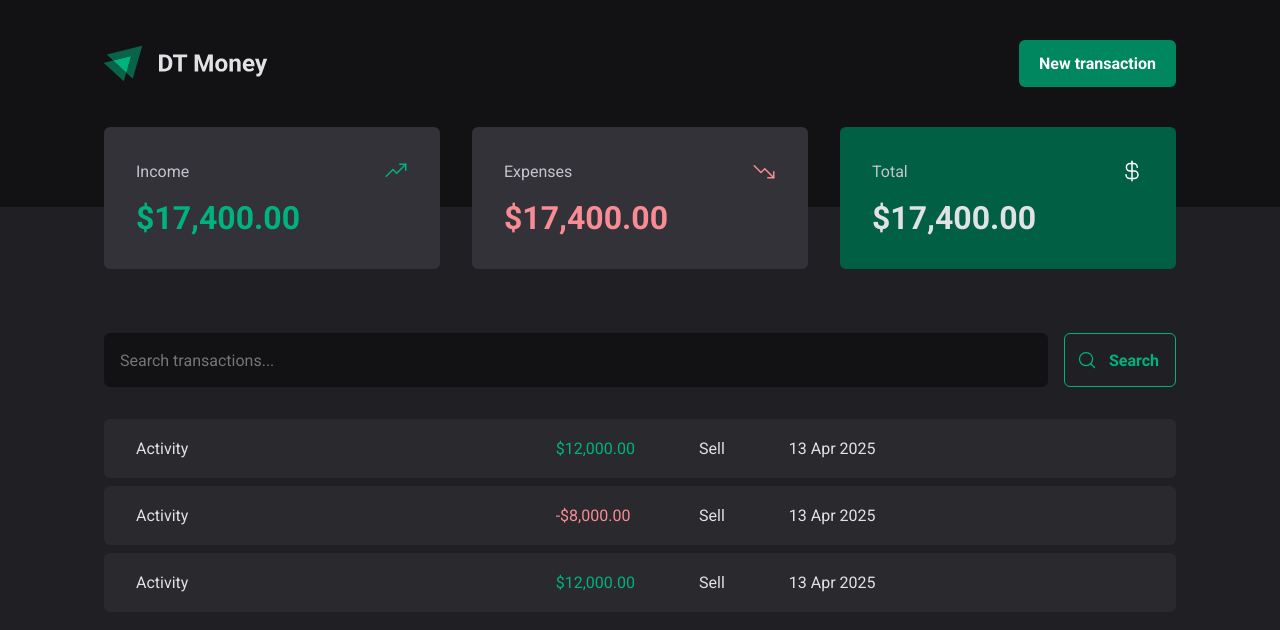
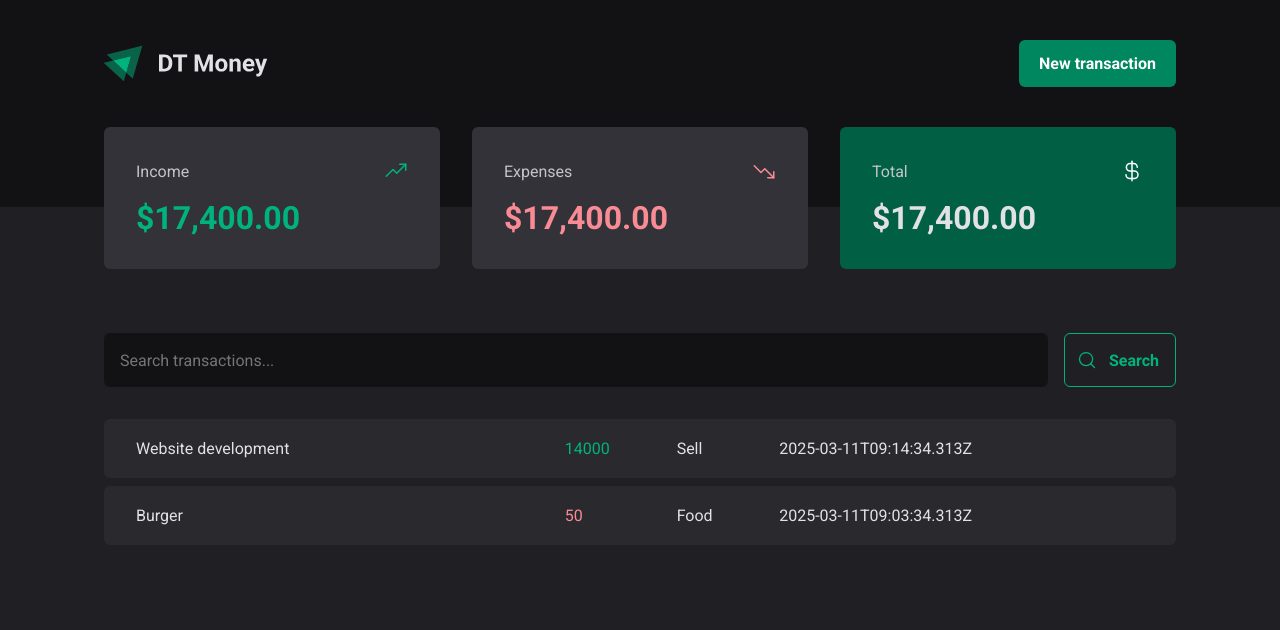
Before and after one commit to renandf/rocketseat-dt-money, a React (Vite) app: page / in a window 1280 px wide. Shown: the top 630 px of the page. Built offline with nearby package versions, Linux system fonts and the light colour scheme; data requests are answered from the project's data file.

Commit message:
feat: Mock local api call and load unstyled transactions in table

```diff
--- a/src/pages/Transactions/index.tsx
+++ b/src/pages/Transactions/index.tsx
@@ -1,9 +1,32 @@
+import { useEffect, useState } from 'react'
 import { Header } from '../../components/Header'
 import { SearchForm } from '../../components/SearchForm'
 import { Summary } from '../../components/Summary'
 import { Price, TransactionsContainer, TransactionsTable } from './styles'
 
+interface Transaction {
+  id: number;
+  description: string;
+  type: 'income' | 'expense';
+  value: number;
+  category: string;
+  createdAt: string;
+}
+
 export function Transactions() {
+  const [transactions, setTransactions] = useState<Transaction[]>([])
+
+  async function loadTransactions() {
+    const response  = await fetch('http://localhost:3000/transactions')
+    const data = await response.json()
+
+    setTransactions(data)
+  }
+
+  useEffect(() => {
+    loadTransactions()
+  }, [])
+
   return (
     <div>
       <Header />
@@ -14,30 +37,18 @@
 
         <TransactionsTable>
           <tbody>
-            <tr>
-              <td>Activity</td>
-              <td>
-                <Price variant="income">$12,000.00</Price>
-              </td>
-              <td>Sell</td>
-              <td>13 Apr 2025</td>
-            </tr>
-            <tr>
-              <td>Activity</td>
-              <td>
-                <Price>-$8,000.00</Price>
-              </td>
-              <td>Sell</td>
-              <td>13 Apr 2025</td>
-            </tr>
-            <tr>
-              <td>Activity</td>
-              <td>
-                <Price variant="income">$12,000.00</Price>
-              </td>
-              <td>Sell</td>
-              <td>13 Apr 2025</td>
-            </tr>
+            {transactions.map(transaction => {
+              return (
+                <tr key={transaction.id}>
+                  <td>{transaction.description}</td>
+                  <td>
+                    <Price variant={transaction.type}>{transaction.value}</Price>
+                  </td>
+                  <td>{transaction.category}</td>
+                  <td>{transaction.createdAt}</td>
+                </tr>
+              )
+            })}
           </tbody>
         </TransactionsTable>
       </TransactionsContainer>
```
